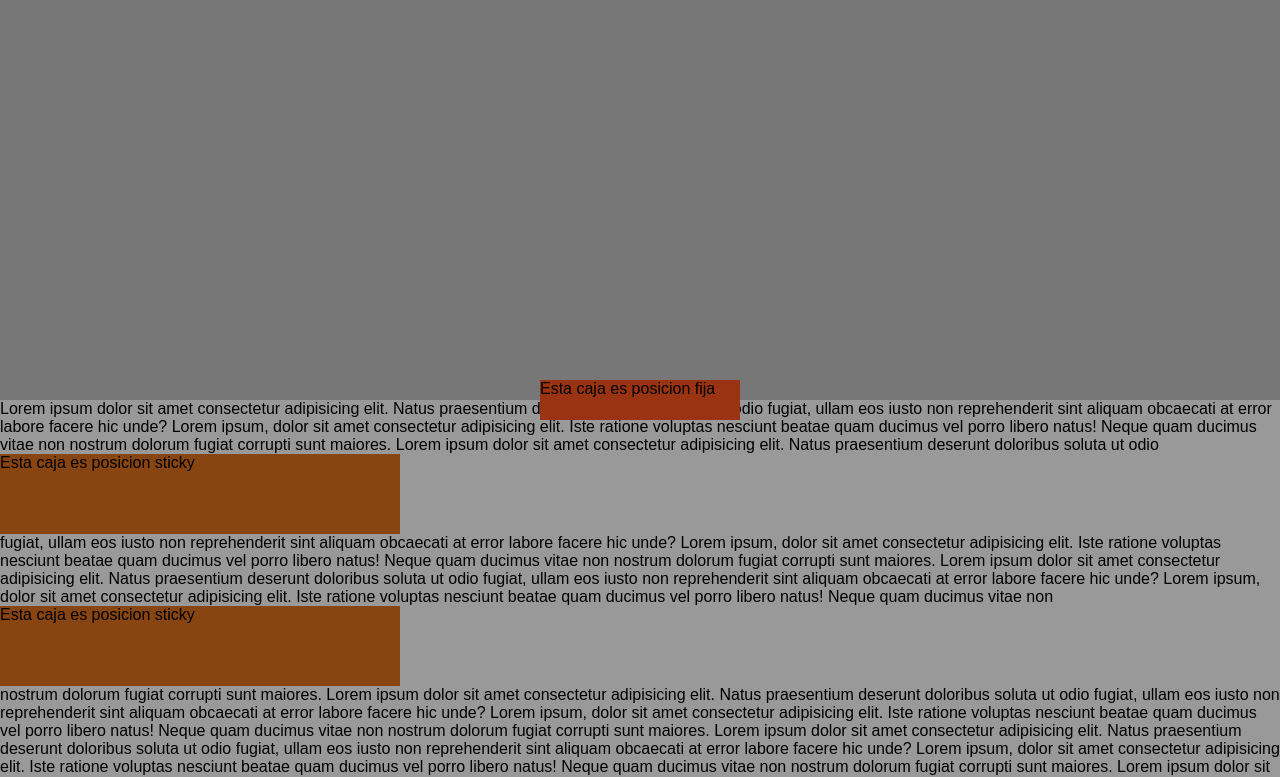
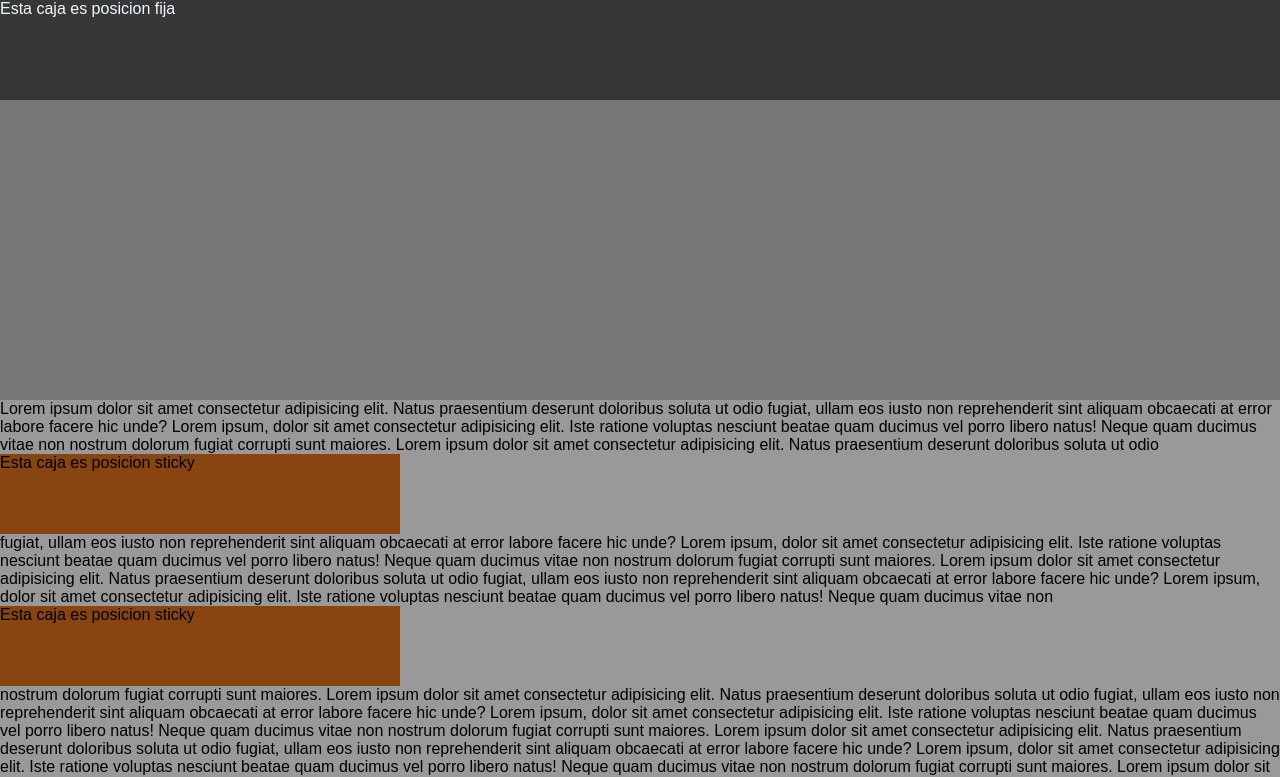
Before and after one commit to Michael-p37/posFixedSticky, a plain HTML site: page index.html in a window 1280 px wide. Shown: the top 777 px of the page. Drawn offline with Linux system fonts and the light colour scheme.

Commit message:
Agregue una transparencia a la caja Fixed

```diff
--- a/estilos.css
+++ b/estilos.css
@@ -11,15 +11,12 @@ body{
 
 }
 .box{
-    height: 40px;
-    width: 200px;
-    background-color: #931;
+    height: 100px;
+    width: 100%;
+    background-color: #0008;
     position: fixed;
-    bottom: 0px;
-    right: 0px;
-    left: 0;
     top: 0;
-    margin: auto;
+    color: aliceblue;
 }
 .box-fixed{
     height: 80px;
```
